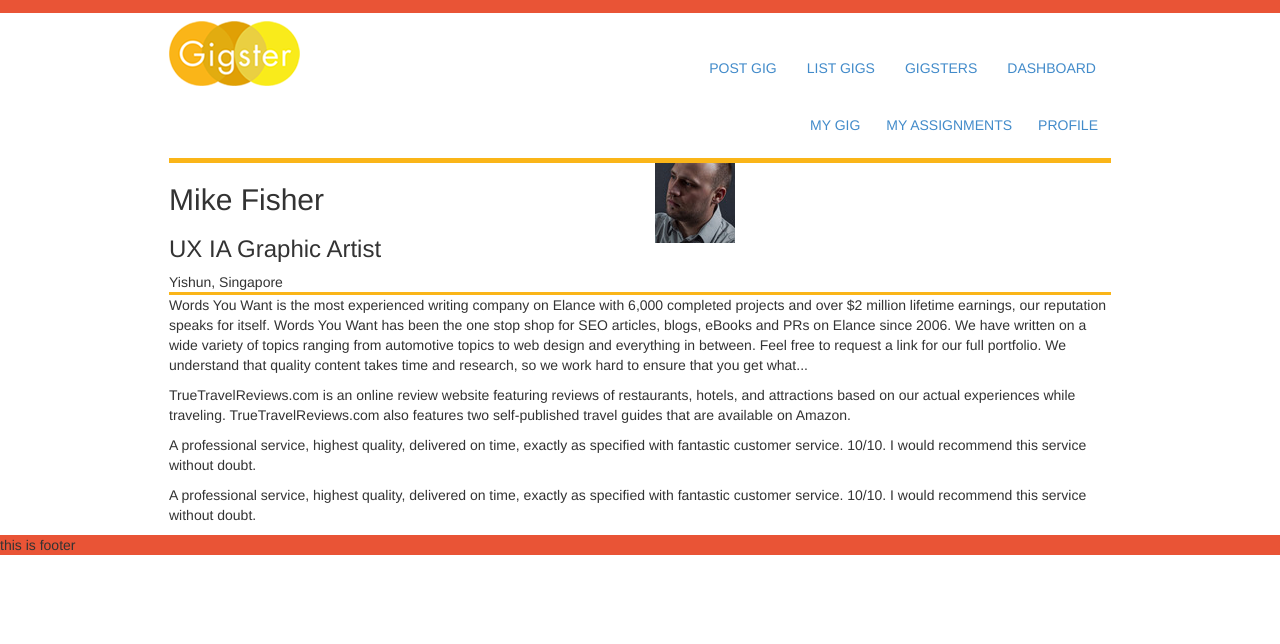
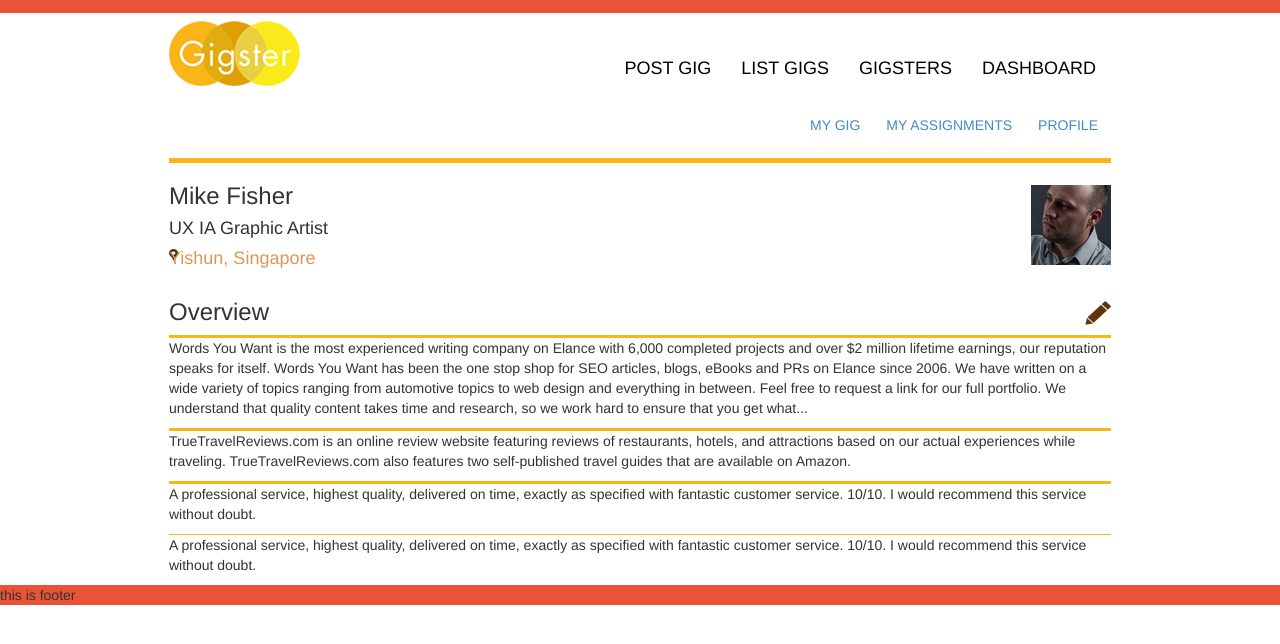
Before and after one commit to ParashuOmkarsoft/gigster2, a PHP site: page /bootstrap/profile.html in a window 1280 px wide. Shown: the top 644 px of the page. Run offline with PHP 8.4, Linux system fonts and the light colour scheme; some libraries are stand-ins or nearby versions.

Commit message:
images added

```diff
--- a/bootstrap/css/style.css
+++ b/bootstrap/css/style.css
@@ -32,10 +32,17 @@ src: url('../fonts/sourcesanspro-semibold-webfont.eot');
 }
 header{border-top: 13px solid #e95436;}
 header img{margin: 8px 0px 16px 0px;}
+.navbar-nav a {/* font-family: 'source_sans_prosemibold'; */
+color: black;
+font-size: 18px;}
 .container{max-width: 942px;width: 100%;margin: auto;padding: 0px;}
-
 section li{float: left;margin: 13px;list-style-type: none;}
 #firstsection{border-top: 5px solid #fab518;border-bottom: 3px solid #fab518;}
+#firstsection img{float: right;
+margin-top: 22px;}
+#map{background: url("../images/map.png") no-repeat;color:  #db9753}
+.secondsection{border-bottom: 3px solid #fab518;}
+.lastsection{border-bottom: 1px solid #fab518;}
 footer{background: #e95436;}
 .navbar-nav{margin-top: 30px;}
 #profilemenu{float: right;display: inline;}
--- a/bootstrap/profile.html
+++ b/bootstrap/profile.html
@@ -49,30 +49,34 @@
     <section id="firstsection" class="container">
       <div class="row">
           <div class="col-md-6">
-            <h2>Mike Fisher</h2>
-            <h3>UX IA Graphic Artist</h3>
-            <span>Yishun, Singapore</span>
+            <h3>Mike Fisher</h3>
+            <h4>UX IA Graphic Artist</h4>
+            <h4 id="map">Yishun, Singapore</h4>
           </div>
           <div class="col-md-6">
             <img src="images/person1.jpg">
           </div>
       </div>
+      <div class="row">
+            <div class="col-md-6"><h3>Overview</h3></div>
+            <div class="col-md-6"><img src="images/pencil.png"></div>
+      </div>
 
     </section>
-    <section class="container">
+    <section class="container secondsection">
       <p>Words You Want is the most experienced writing company on Elance with 6,000 completed projects and over $2 million
           lifetime earnings, our reputation speaks for itself. Words You Want has been the one stop shop for SEO articles, blogs,
           eBooks and PRs on Elance since 2006. We have written on a wide variety of topics ranging from automotive topics to
           web design and everything in between. Feel free to request a link for our full portfolio. We understand that quality
           content takes time and research, so we work hard to ensure that you get what...</p>
     </section>
-    <section class="container">
+    <section class="container secondsection">
       <p>TrueTravelReviews.com is an online review website featuring reviews of restaurants,
           hotels, and attractions based on our actual experiences while traveling.
           TrueTravelReviews.com also features two self-published travel guides that are
           available on Amazon.</p>
     </section>
-    <section class="container">
+    <section class="container lastsection">
       <p>A professional service, highest quality, delivered on time, exactly as specified
         with fantastic customer service. 10/10. I would recommend this service without doubt.</p>
     </section>
```
Also changed, not shown: bootstrap/images/map.png (added), bootstrap/images/pencil.png (added).
